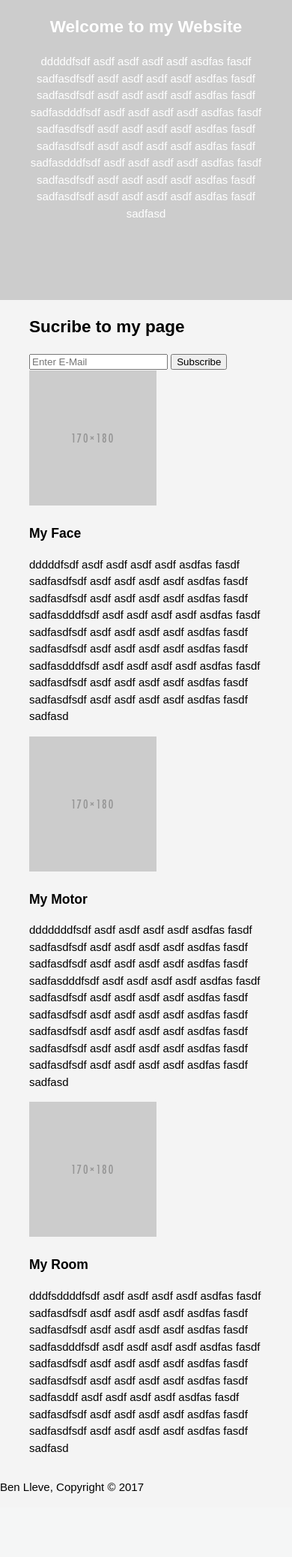
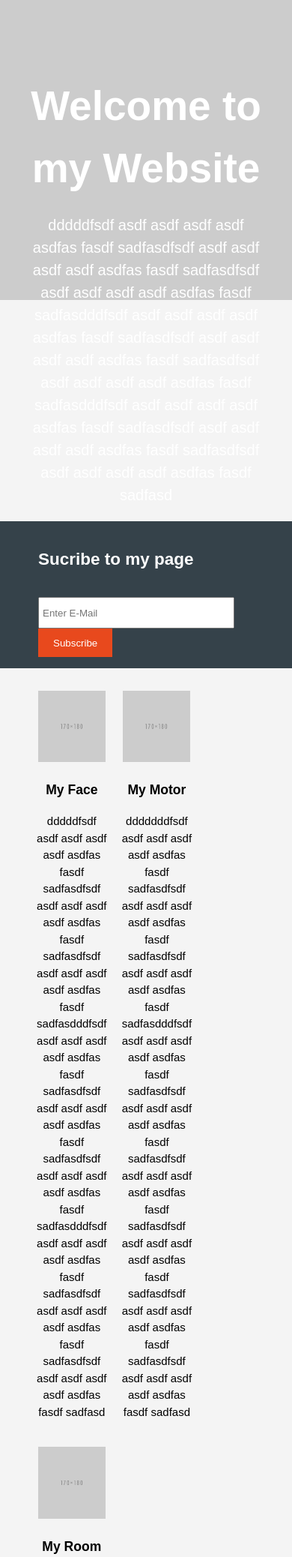
Before and after one commit to b3n10/localhost-folder, a PHP site: page /responsive/index.html in a window 390 px wide. Shown: the part 179-2255 px from the top of the page at 75% size. Before the commit the page ends 2170 px from the top, so only its background shows below. Run offline with PHP 8.4, Linux system fonts and the light colour scheme.

Commit message:
update responsive

```diff
--- a/responsive/css/style.css
+++ b/responsive/css/style.css
@@ -15,6 +15,14 @@ body {
 ul {
 	padding: 0;
 	margin: 0;
+}
+
+.btn-submit {
+	height: 38px;
+	background: #e8491d;
+	border: 0;
+	padding: 0 20px;
+	color: #ffffff;
 }
 
 header {
@@ -67,3 +75,60 @@ header a:hover {
 	text-align: center;
 	color: #ffffff;
 }
+
+#showcase h1 {
+	margin-top: 100px;
+	font-size: 55px;
+	margin-bottom: 10px;
+}
+
+#showcase p {
+	font-size: 20px;
+}
+
+/*newsletter*/
+
+#newsletter {
+	padding: 15px;
+	color: #ffffff;
+	background-color: #35424a;
+}
+
+#newsletter h1 {
+	float: left;
+}
+
+#newsletter form {
+	float: right;
+	margin-top: 15px;
+}
+
+#newsletter input[type="email"] {
+	padding: 4px;
+	height: 30px;
+	width: 250px;
+}
+
+/*boxes*/
+#images {
+	margin-top: 20px;
+}
+
+#images .box {
+	float: left;
+	width: 30%;
+	text-align: center;
+	padding: 10px;
+}
+
+#images .box img {
+	width: 90px;
+}
+
+footer {
+	padding: 20px;
+	margin-top: 20px;
+	color: #ffffff;
+	background: #e8491d;
+	text-align: center;
+}
--- a/responsive/index.html
+++ b/responsive/index.html
@@ -5,7 +5,7 @@
 	<meta name="viewport" content="width=device-width">
 	<meta name="description" content="Responsive Web Design Project">
 	<meta name="author" content="Ben Lleve">
-	<title>Responsive Web Page</title>
+	<title>Responsive Web Page | Welcome</title>
 	<link rel="stylesheet" type="text/css" href="css/style.css">
 </head>
 <body>
```
